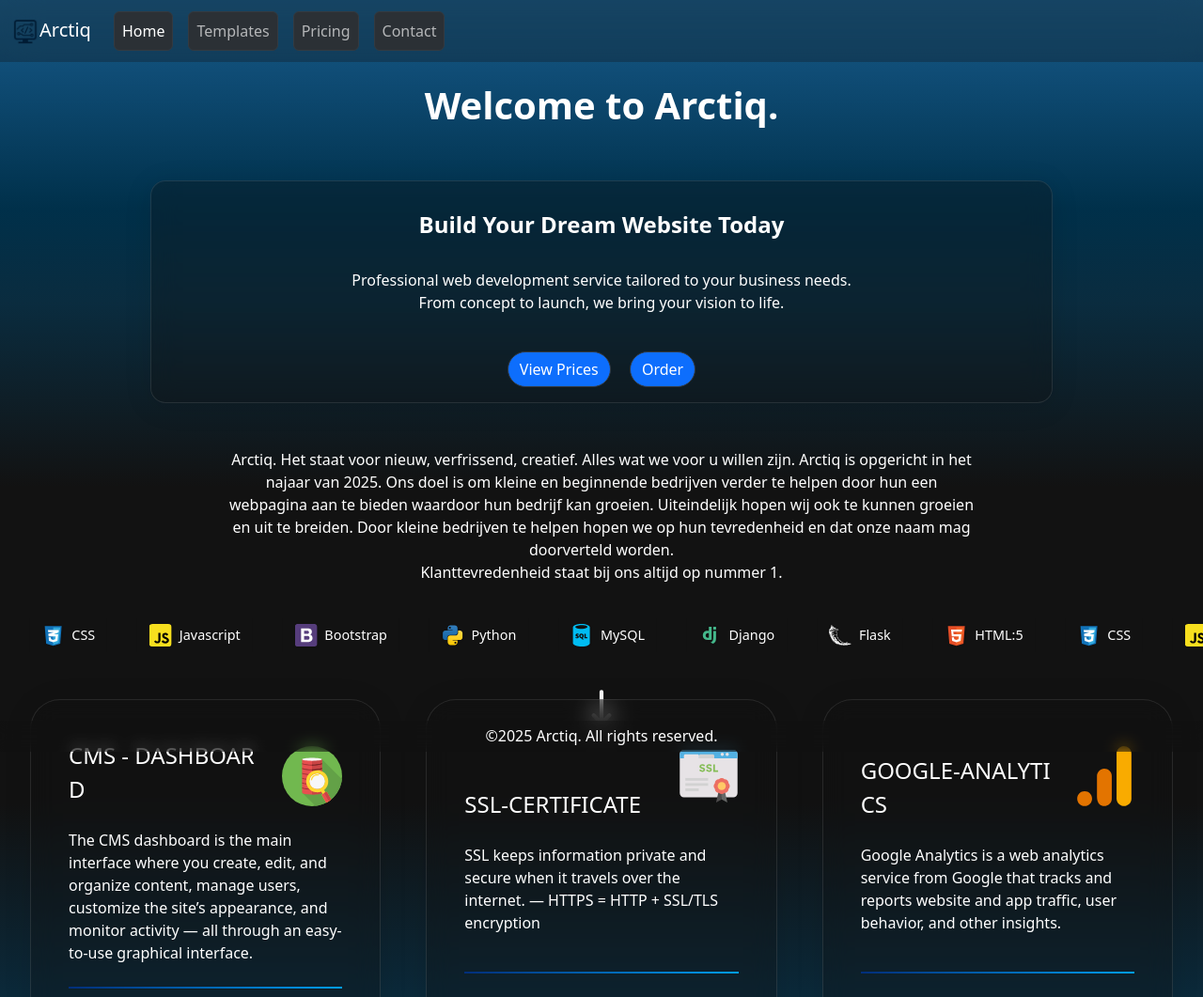
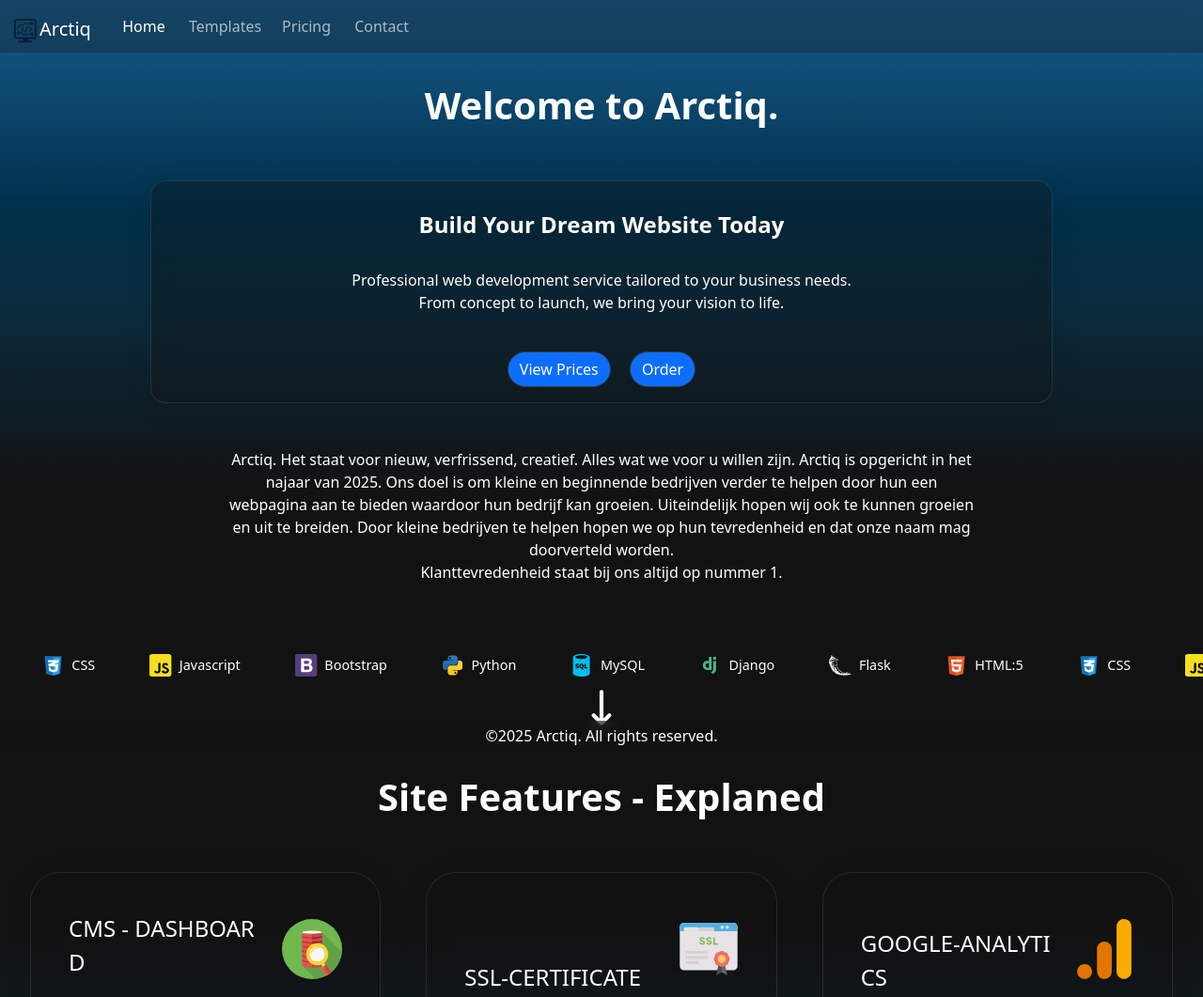
Before and after one commit to sapWRLD/Arctic, a website: page index.html in a window 1280 px wide. Shown: the top 1061 px of the page at 94% size. Drawn offline with nearby package versions, Linux system fonts and the light colour scheme; files whose address does not match are found by name.

Commit message:
made more style changes

```diff
--- a/index.html
+++ b/index.html
@@ -19,25 +19,25 @@
 </script>
 <header>
     <!-- Navbar -->
-    <nav class="navbar glass-bar navbar-expand-lg fixed-top z-1 ">
+    <nav class="navbar glass-bar navbar-expand-lg fixed-top z-1 " style="padding-bottom: 0">
     <div class="container-fluid">
         <a class="navbar-brand" href="#"><img src="Assets/Images/transparent_icon.png" width="30" height="30" alt="icon">Arctiq</a>
         <button class="navbar-toggler" type="button" data-bs-toggle="collapse" data-bs-target="#navbarNav" aria-controls="navbarNav" aria-expanded="false" aria-label="Toggle navigation">
         <span class="navbar-toggler-icon"></span>
         </button>
         <div class="collapse navbar-collapse" id="navbarNav">
-        <ul class="navbar-nav ">
-            <li class="nav-item mx-2 py-1">
-            <a class="nav-link active bg-body-tertiary border rounded" aria-current="page" href="#">Home</a>
+        <ul class="navbar-nav">
+            <li class="nav-item text-center border-right">
+            <a class="nav-link active px-2" style="height: 3rem; width: 5rem;" aria-current="page" href="#">Home</a>
             </li>
-            <li class="nav-item mx-2 py-1">
-            <a class="nav-link bg-body-tertiary border rounded" href="features.html">Templates</a>
+            <li class="nav-item text-center border-right">
+            <a class="nav-link px-2" style="height: 3rem; width: fit-content;" href="features.html">Templates</a>
             </li>
-            <li class="nav-item mx-2 py-1">
-            <a class="nav-link bg-body-tertiary border rounded" href="pricing.html">Pricing</a>
+            <li class="nav-item text-center border-right">
+            <a class="nav-link px-2" style="height: 3rem; width: 5rem;" href="pricing.html">Pricing</a>
             </li>
-            <li class="nav-item mx-2 py-1">
-            <a class="nav-link bg-body-tertiary border rounded" href="contact.html">Contact</a>
+            <li class="nav-item text-center border-right border-left">
+            <a class="nav-link px-2" style="height: 3rem; width: 5rem;" href="contact.html">Contact</a>
             </li>
         </ul>
         </div>
@@ -193,8 +193,13 @@
                     </div>
                 </div>
         </section>
-        <section class="section-two bg-body-gradient-360" id="section-two">
+        <section class="section-two bg-body-gradient-360" style="height: fit-content;" id="section-two">
             <div id="maincontainerindex-body">
+                    <div class="row text-center mx-auto mt-5">
+                        <div class="col mx-auto">
+                            <h1 class="fw-bold mt-5">Site Features - Explaned</h1>
+                        </div>
+                    </div>
                 <div class="grid-container py-5">
                     <div class="custom-card">
                         <div class="title">CMS - dashboard</div>
@@ -218,7 +223,7 @@
                         </div>
                     </div>
                 </div>
-                <div class="grid-container">
+                <div class="grid-container pb-5">
                     <div class="custom-card">
                         <div class="title">Templates</div>
                         <div class="icon"><img src="Assets/Images/svg/templates.svg"></div>
@@ -242,6 +247,7 @@
                     </div>
                 </div>
             </div>
+            <div class="py-2"></div>
         </section>
     </div>
 
--- a/static/styles/bootstrap.scss
+++ b/static/styles/bootstrap.scss
@@ -178,6 +178,9 @@ tbody{
 .section-two{
     height: 95vh;
 }
+.section-item-bar {
+    margin-top: 2rem;
+}
 }
 .arrow-button {
     margin-top: 5.5rem;
```
Also changed, not shown: contact.html (+12 -12 lines), features.html (+11 -11 lines), order.html (+12 -12 lines), pricing.html (+11 -12 lines), static/styles/bootstrap.css, 1 other file.
